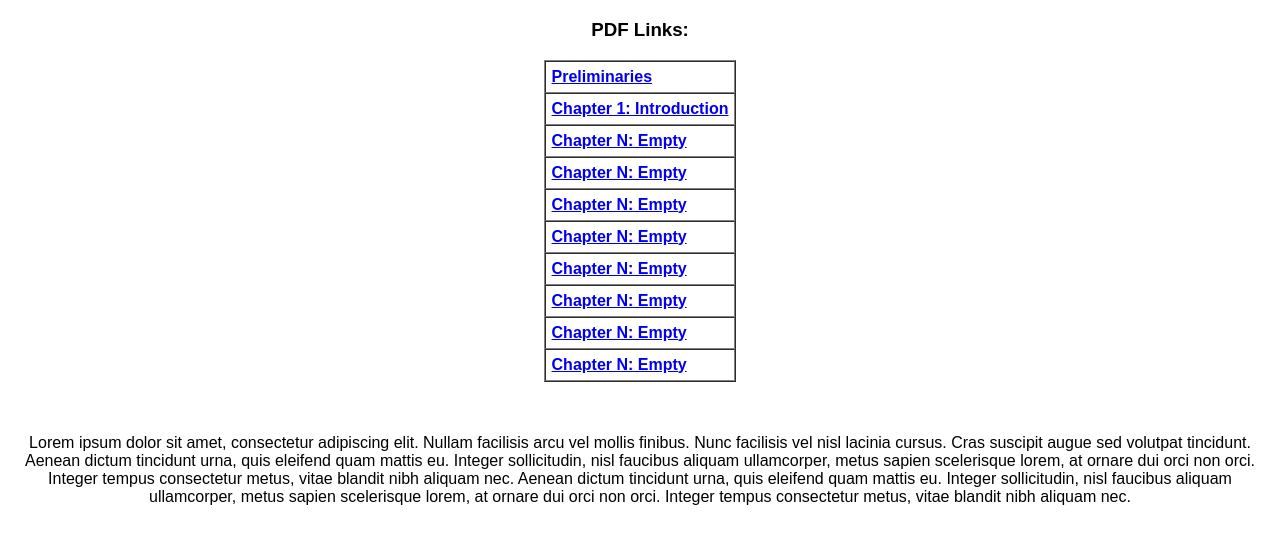
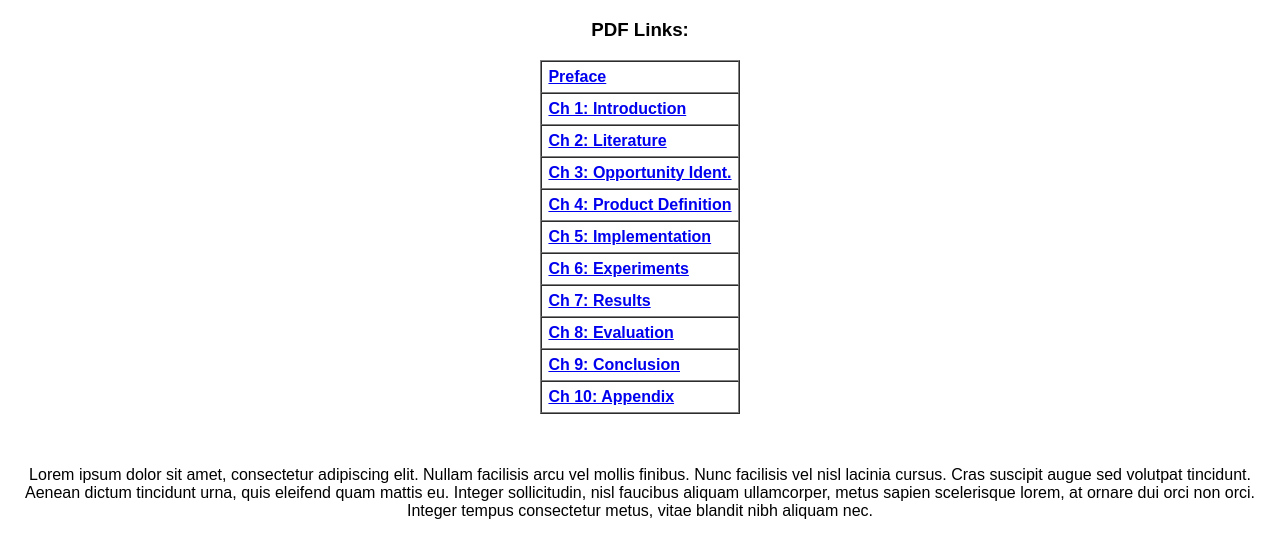
Before and after one commit to benediji/benediji.github.io, a plain HTML site: page index.html in a window 1280 px wide. Shown: the part 251-800 px from the top of the page. Drawn offline with Linux system fonts and the light colour scheme.

Commit message:
update
sss

```diff
--- a/index.html
+++ b/index.html
@@ -16,52 +16,57 @@
 		<table class="centralTable" border="1" cellpadding="6" cellspacing="0">
 			<tr>
 				<th>
-					<a href="https://drive.google.com/uc?export=view&id=1iffeKZRO_BflU0gQuOPf54SuwUdvdOgd#page=0" >Preliminaries</a>
+					<a href="https://drive.google.com/uc?export=view&id=1GVG6wTFYWHuKWkORHyrRC4Tlv8LQHki8#page=0" >Preface</a>
 				</th>
 			</tr>
 			<tr>
 				<th>
-					<a href="https://www.google.com/" >Chapter 1: Introduction</a>
+					<a href="https://drive.google.com/uc?export=view&id=1hBHmk2c_2TRMuz9qlzfGk5p2JXC6UmXd#page=0" >Ch 1: Introduction</a>
 				</th>
 			</tr>
 			<tr>
 				<th>
-					<a href="https://www.google.com/" >Chapter N: Empty</a>
+					<a href="https://drive.google.com/uc?export=view&id=1hNtePpNUT5fMZpuo3_ULRtfJwSUbFS9A#page=0" >Ch 2: Literature</a>
 				</th>
 			</tr>
 			<tr>
 				<th>
-					<a href="https://www.google.com/" >Chapter N: Empty</a>
+					<a href="https://drive.google.com/uc?export=view&id=1md-aJXqYfgHMjGFjM2Vs3p9H64ceYyKX#page=0" >Ch 3: Opportunity Ident.</a>
 				</th>
 			</tr>
 			<tr>
 				<th>
-					<a href="https://www.google.com/" >Chapter N: Empty</a>
+					<a href="https://drive.google.com/uc?export=view&id=1gpOM_c21SSq3mNb4litJ12Kf-mYPr28g#page=0" >Ch 4: Product Definition</a>
 				</th>
 			</tr>
 			<tr>
 				<th>
-					<a href="https://www.google.com/" >Chapter N: Empty</a>
+					<a href="https://drive.google.com/uc?export=view&id=1IABsPhQthjkxnuf8qjDojG9lP4F2coOb#page=0" >Ch 5: Implementation</a>
 				</th>
 			</tr>
 			<tr>
 				<th>
-					<a href="https://www.google.com/" >Chapter N: Empty</a>
+					<a href="https://drive.google.com/uc?export=view&id=1AvUA2SnmYtr7mBqN6T9os1EK_viXCKMp#page=0" >Ch 6: Experiments</a>
 				</th>
 			</tr>
 			<tr>
 				<th>
-					<a href="https://www.google.com/" >Chapter N: Empty</a>
+					<a href="https://drive.google.com/uc?export=view&id=1hBKzhvqGox9G_K_IzPy1i0xGVNU1knT8#page=0" >Ch 7: Results</a>
 				</th>
 			</tr>
 			<tr>
 				<th>
-					<a href="https://www.google.com/" >Chapter N: Empty</a>
+					<a href="https://drive.google.com/uc?export=view&id=1vnbPZgBx5AI81lqk1OVQ-uYEvTnG5_vW#page=0" >Ch 8: Evaluation</a>
 				</th>
 			</tr>
 			<tr>
 				<th>
-					<a href="https://www.google.com/" >Chapter N: Empty</a>
+					<a href="https://drive.google.com/uc?export=view&id=1hs0ilf8EBJaM_N9kM7XvdSAnprF9L_T3#page=0" >Ch 9: Conclusion</a>
+				</th>
+			</tr>
+			<tr>
+				<th>
+					<a href="https://drive.google.com/uc?export=view&id=1lZa8NE_N9mqakzbWIASnMWNA9cjzTLeP#page=0" >Ch 10: Appendix</a>
 				</th>
 			</tr>
 		</table>
@@ -72,10 +77,6 @@
 		Nullam facilisis arcu vel mollis finibus. Nunc facilisis
 		vel nisl lacinia cursus. Cras suscipit augue sed volutpat
 		tincidunt. Aenean dictum tincidunt urna, quis eleifend
-		quam mattis eu. Integer sollicitudin, nisl faucibus aliquam
-		ullamcorper, metus sapien scelerisque lorem, at ornare dui
-		orci non orci. Integer tempus consectetur metus, vitae
-		blandit nibh aliquam nec. Aenean dictum tincidunt urna, quis eleifend
 		quam mattis eu. Integer sollicitudin, nisl faucibus aliquam
 		ullamcorper, metus sapien scelerisque lorem, at ornare dui
 		orci non orci. Integer tempus consectetur metus, vitae
```
